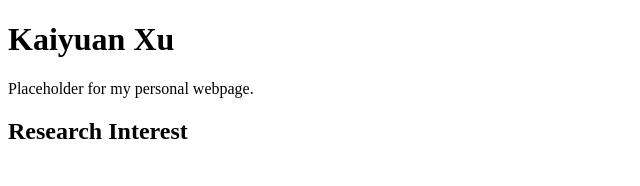
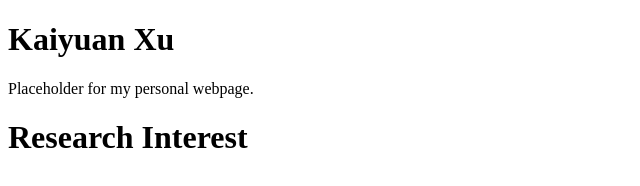
Before and after one commit to XUnewgame/XUnewgame.github.io, a plain HTML site: page index.html in a window 1280 px wide. Shown: the whole page, without its empty margins (0-640 px from the left). Drawn offline with Linux system fonts and the light colour scheme.

Commit message:
Update index.html

```diff
--- a/index.html
+++ b/index.html
@@ -3,6 +3,6 @@
 <body>
 <h1>Kaiyuan Xu</h1>
 <p>Placeholder for my personal webpage.</p>
-<h2>Research Interest</h2>
+<h1>Research Interest</h1>
 </body>
 </html>
```
